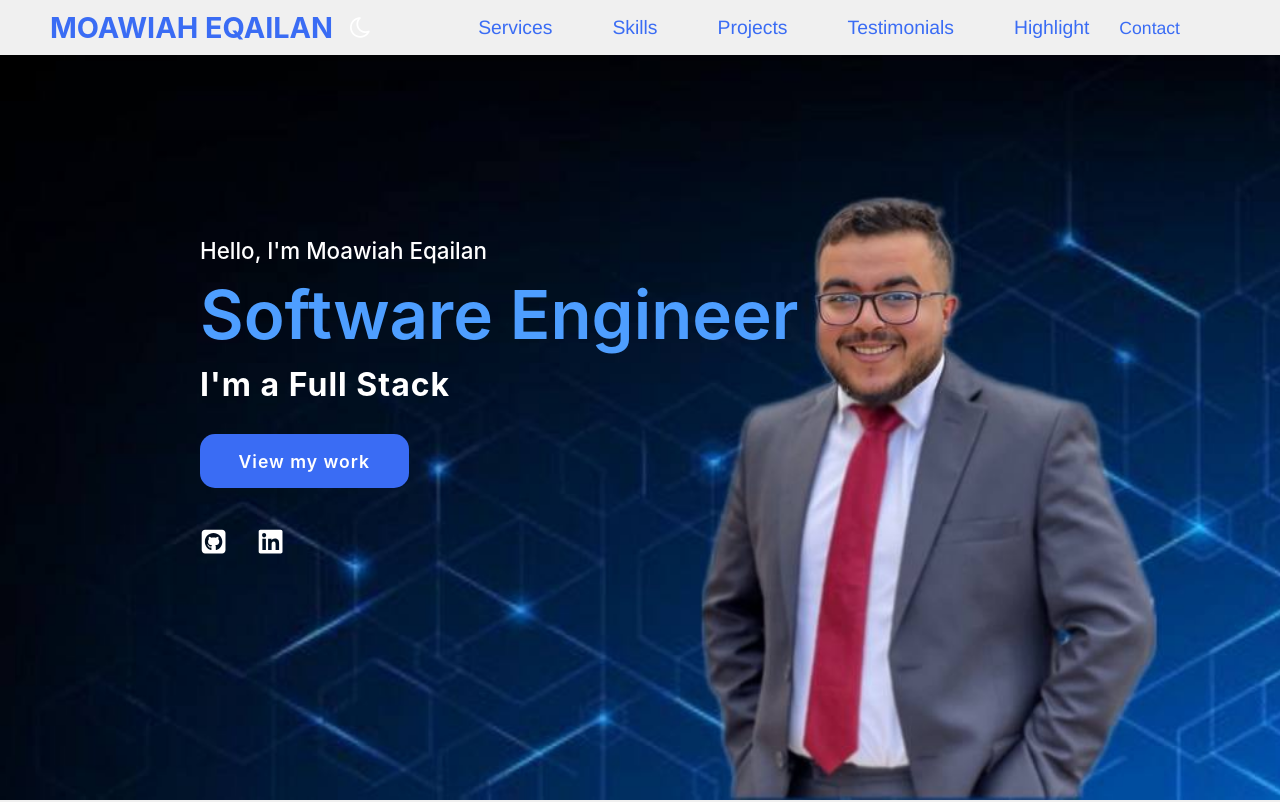
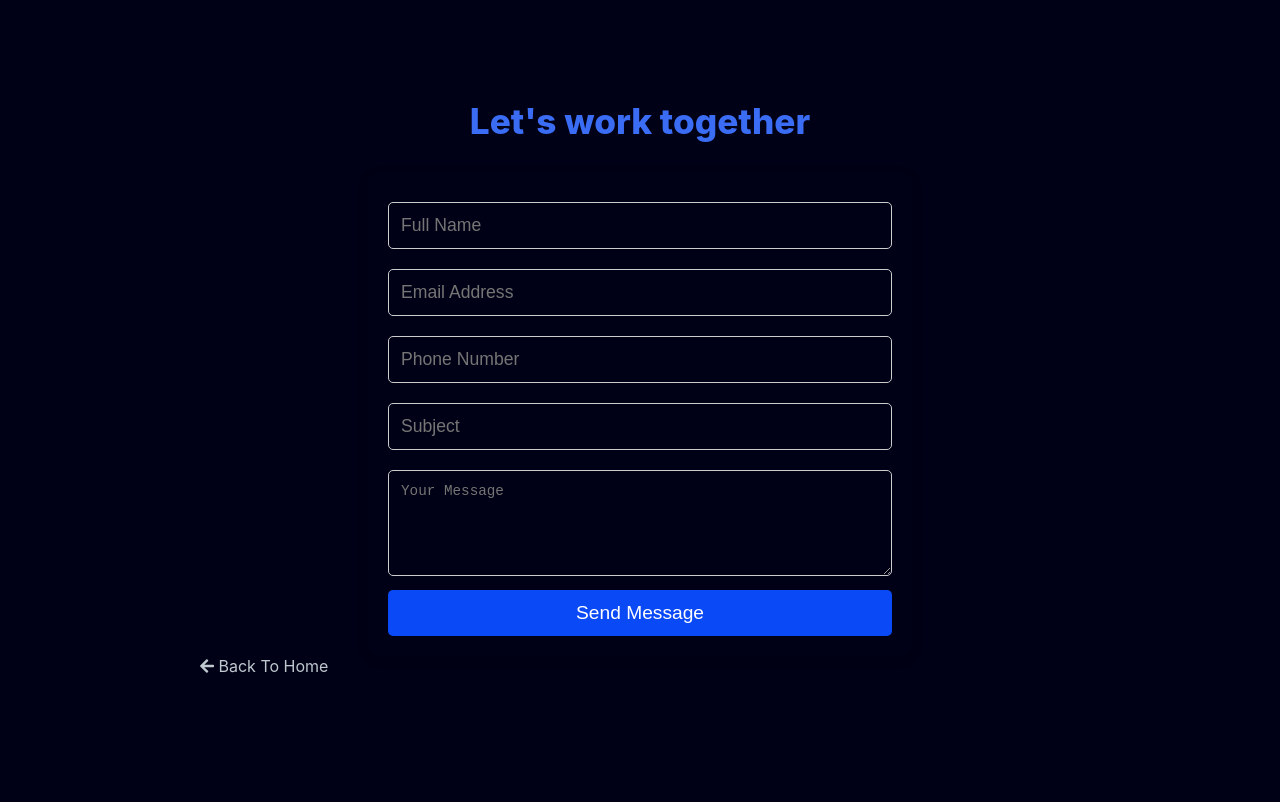
Before and after one commit to Moawiah-Eqailan/React-Portfolio, a React (Create React App) app: page /#/Contact in a window 1280 px wide. Before the commit this address led to /#/. Shown: the top 802 px of the page. Built offline with nearby package versions, Linux system fonts and the light colour scheme.

Commit message:
fixing bugs

```diff
--- a/src/components/Contact.js
+++ b/src/components/Contact.js
@@ -131,7 +131,7 @@ const Contact = () => {
                 </form>
             </div>
            <a
-    href="MainSection"
+    href="https://moawiah-eqailan.github.io/React-Portfolio/"
     style={{ color: '#bec8cf', textDecoration: 'none' , fontSize:'16px'}}
 >
 <i className="fas fa-arrow-left"></i> Back To Home
--- a/src/components/Header.js
+++ b/src/components/Header.js
@@ -7,7 +7,7 @@ function Header({ isDarkMode, toggleDarkMode }) {
 
   return (
     <header className={isDarkMode ? 'dark-mode' : ''}>
-      <a href="MainSection" className="logo">Moawiah Eqailan</a>
+      <a href="https://moawiah-eqailan.github.io/React-Portfolio" className="logo">Moawiah Eqailan</a>
 
       <button onClick={toggleDarkMode} className="dark-mode-toggle">
         <i className={isDarkMode ? 'fa fa-sun' : 'fa fa-moon'}></i>
--- a/src/components/MainSection.js
+++ b/src/components/MainSection.js
@@ -8,7 +8,7 @@ function MainSection() {
         <div>
           <h2>Hello, I'm Moawiah Eqailan<br /><span>Software Engineer</span></h2>
           <h3>I'm a Full Stack</h3>
-          <a href="#Projects" className="main-btn">View my work</a>
+          <a href="https://moawiah-eqailan.github.io/React-Portfolio/#Projects" className="main-btn">View my work</a>
           <div className="social-icons">
                 <a href="https://github.com/Moawiah-Eqailan" target="_blank" rel="noopener noreferrer">
                 <FaSquareGithub/>
```
